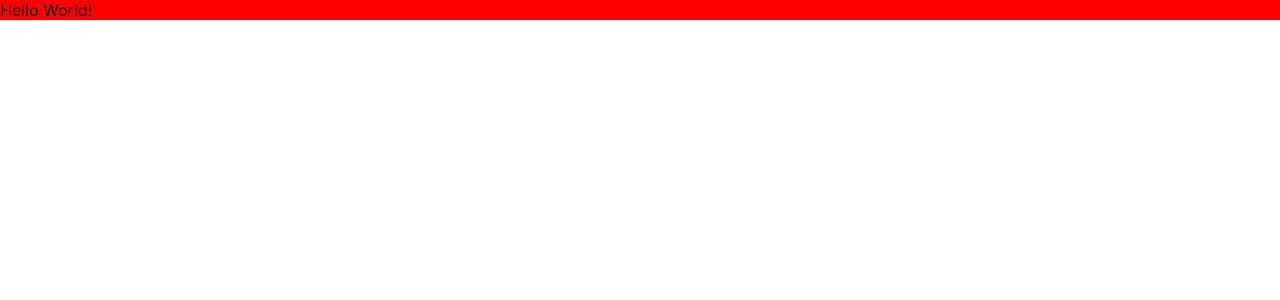
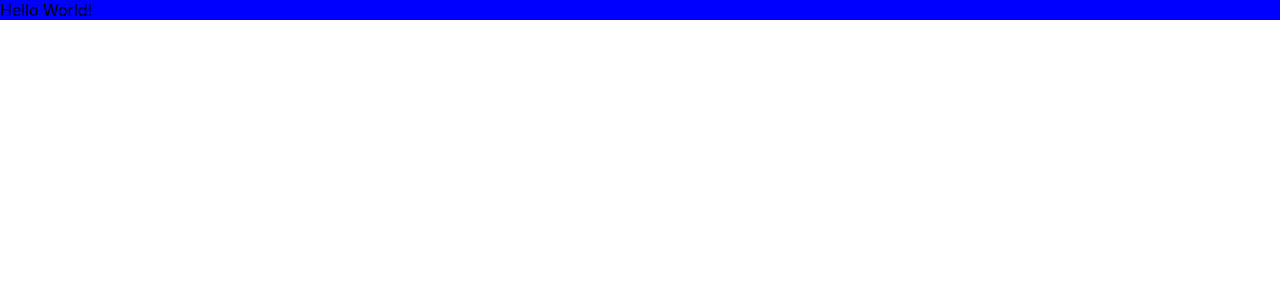
Before and after one commit to EthanWang90/jian, a React (Create React App) app: page / in a window 1280 px wide. Shown: the top 300 px of the page. Built offline with nearby package versions, Linux system fonts and the light colour scheme; the HTML template or start-up script is replaced by a standard one.

Commit message:
styled components

```diff
--- a/src/index.css
+++ b/src/index.css
@@ -13,5 +13,5 @@ code {
 }
 
 .Ethan {
-  background: red;
+  background: blue;
 }
```
